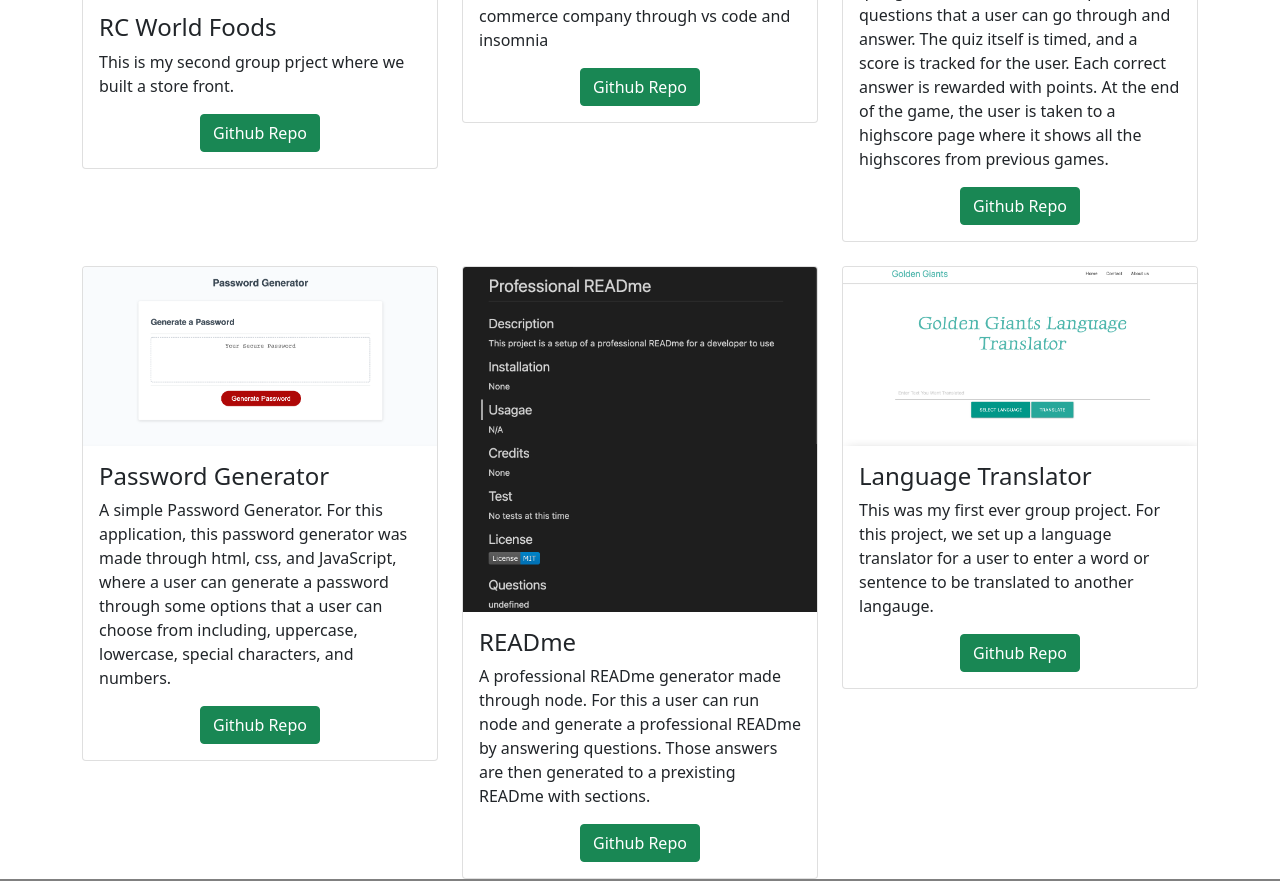
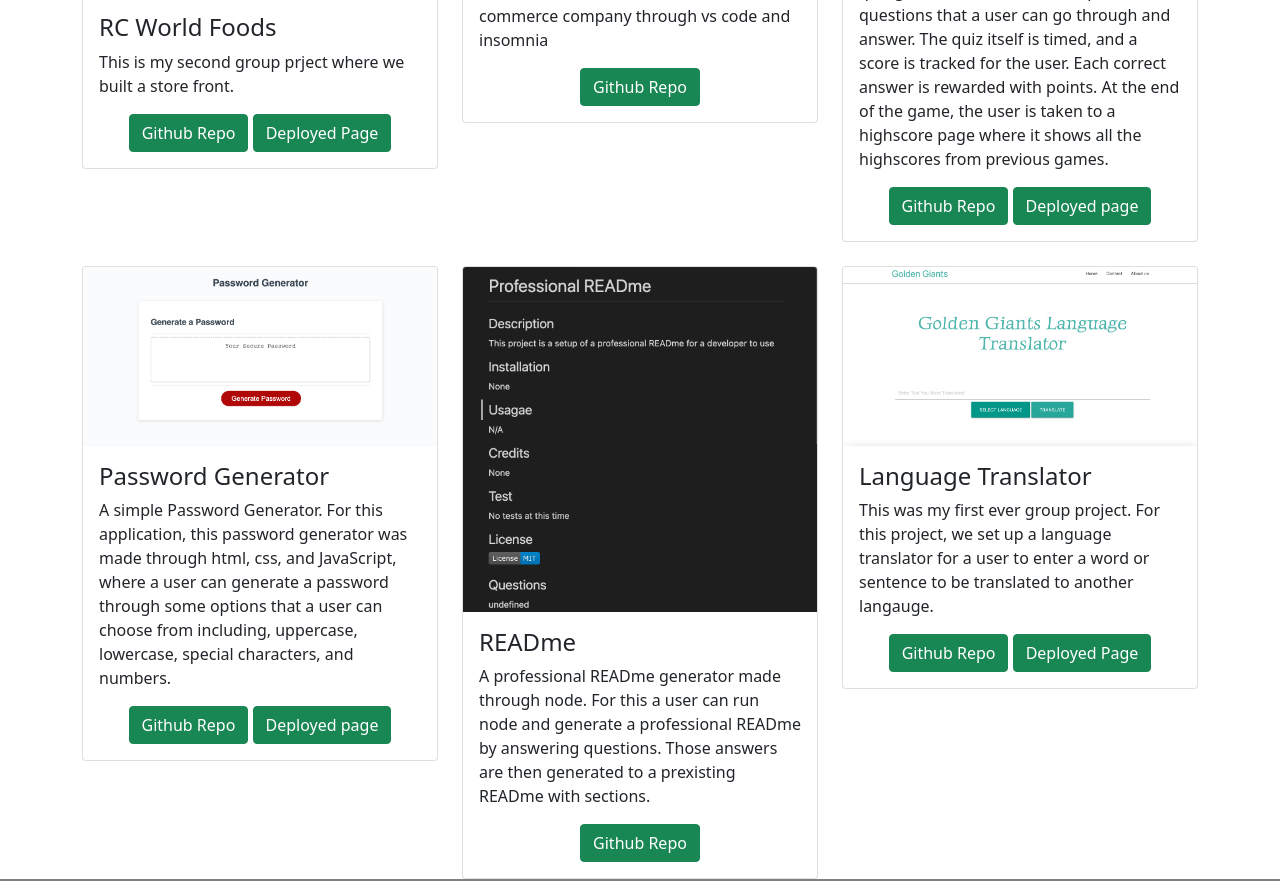
Before and after one commit to Johnpo34/JP_Portfolio, a plain HTML site: page index.html in a window 1280 px wide. Shown: the part 2234-3115 px from the top of the page. Drawn offline with nearby package versions, Linux system fonts and the light colour scheme.

Commit message:
fixed all links

```diff
--- a/index.html
+++ b/index.html
@@ -38,7 +38,8 @@
                     <a href="mailto:Johnpohl34@gmail.com">Email me</a>
                     <a href="https://github.com/Johnpo34">Visit my Github</a>
                     <a href="https://www.linkedin.com/in/john-pohl-213437225/">View my LinkedIn</a>
-                    <a href="https://drive.google.com/file/d/14OBg61RyQq4o1BRNQGcwlnmy4HO9bz2a/view?usp=sharing">View my Resume</a>
+                    <a href="https://drive.google.com/file/d/14OBg61RyQq4o1BRNQGcwlnmy4HO9bz2a/view?usp=sharing">View my
+                        Resume</a>
                 </div>
             </div>
         </div>
@@ -92,16 +93,16 @@
             <div class="row">
                 <div class="col-lg-4 mt-4">
                     <div class="card">
-                        <!-- rc world foods image -->
                         <img class="card-img-top" src="assets/images/RCWorldFoods.png" alt="First ever project"
                             style="width:100%">
                         <div class="card-body">
                             <h4 class="card-title">RC World Foods</h4>
                             <p class="card-text">This is my second group prject where we built a store front.</p>
-                            <!-- add heroku link -->
                             <div class="text-center">
                                 <a href="https://github.com/JeromeMcC/rcWorldFoods" class="btn btn-success">Github
                                     Repo</a>
+                                    <a href="https://infinite-forest-73354.herokuapp.com/" class="btn btn-success">Deployed Page</a>
+
                             </div>
                         </div>
                     </div>
@@ -109,12 +110,10 @@
 
                 <div class="col-lg-4 mt-4">
                     <div class="card portfolioContent">
-                        <!-- e-commerce image -->
                         <img class="card-img-top" src="assets/images/ECommerce.png" alt="First Portfolio"
                             style="width:100%">
                         <div class="card-body">
                             <h4 class="card-title">E-Commerce DB</h4>
-                            <!-- new description -->
                             <p class="card-text">A backend database built for a E-commerce company through vs code and
                                 insomnia</p>
                             <div class="text-center">
@@ -135,9 +134,9 @@
                                 timed, and a score is tracked for the user. Each correct answer is rewarded with points.
                                 At the end of the game, the user is taken to a highscore page where it shows all the
                                 highscores from previous games.</p>
-                            <!-- add heroku link -->
                             <div class="text-center">
                                 <a href="https://github.com/Johnpo34/04_WebAPI" class="btn btn-success">Github Repo</a>
+                                <a href="https://johnpo34.github.io/JS_Quizgame/" class="btn btn-success">Deployed page</a>
                             </div>
                         </div>
                     </div>
@@ -153,10 +152,11 @@
                                 generator was made through html, css, and JavaScript, where a user can generate a
                                 password through some options that a user can choose from including, uppercase,
                                 lowercase, special characters, and numbers.</p>
-                            <!-- add heroku link -->
                             <div class="text-center">
                                 <a href="https://github.com/Johnpo34/JS_Password" class="btn btn-success">Github
                                     Repo</a>
+                                <a href="https://johnpo34.github.io/JS_Password/" class="btn btn-success">Deployed page</a>
+
                             </div>
                         </div>
                     </div>
@@ -189,6 +189,7 @@
                             <div class="text-center">
                                 <a href="https://github.com/Johnpo34/Golden_GiantsProj_2" class="btn btn-success">Github
                                     Repo</a>
+                                <a href="https://johnpo34.github.io/Golden_GiantsProj_2/" class="btn btn-success">Deployed Page</a>
                             </div>
                         </div>
                     </div>
```
